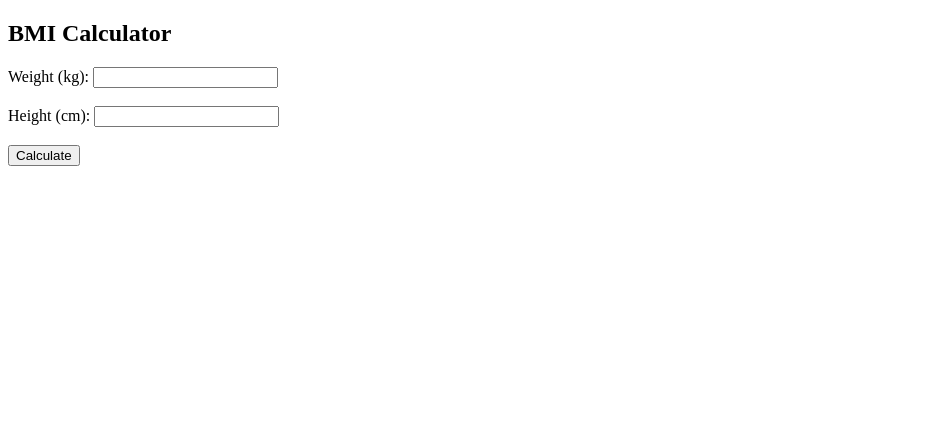
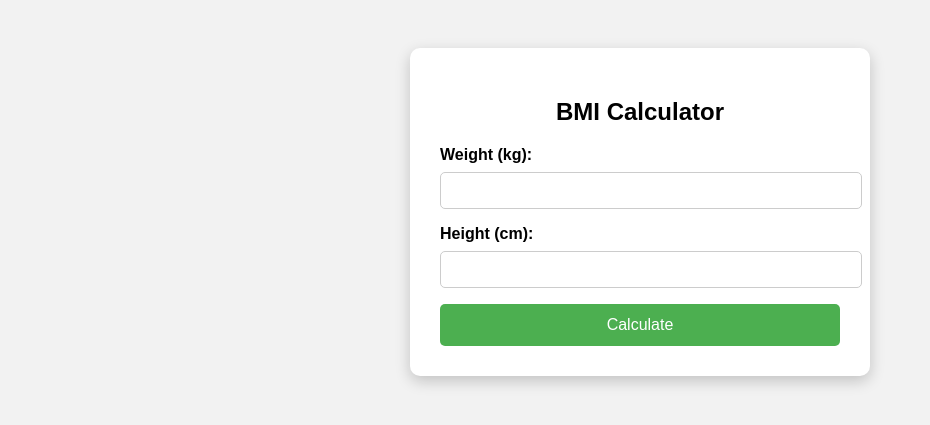
Before and after one commit to AMK-DSAI25/BMI_WebApp, a Python web app: template templates/index.html in a window 1280 px wide. Shown: the top 425 px of the page, without its empty margins (0-930 px from the left). Run offline with Jinja, Linux system fonts and the light colour scheme; the template is opened without the code that fills it, so the values that code supplies are empty.

Commit message:
Updated BMI Calculator with Visual Improvements

```diff
--- a/templates/index.html
+++ b/templates/index.html
@@ -1,21 +1,87 @@
 <!DOCTYPE html>
 <html>
 <head>
+    <meta charset="UTF-8">
     <title>BMI Calculator</title>
+    <style>
+        body {
+            font-family: Arial, sans-serif;
+            background: #f2f2f2;
+            padding: 40px;
+            display: flex;
+            justify-content: center;
+        }
+
+        .container {
+            background: white;
+            padding: 30px;
+            border-radius: 10px;
+            width: 100%;
+            max-width: 400px;
+            box-shadow: 0 5px 15px rgba(0,0,0,0.2);
+        }
+
+        h2 {
+            text-align: center;
+            margin-bottom: 20px;
+        }
+
+        label {
+            font-weight: bold;
+        }
+
+        input[type="number"] {
+            width: 100%;
+            padding: 10px;
+            margin: 8px 0 16px 0;
+            border-radius: 5px;
+            border: 1px solid #ccc;
+        }
+
+        input[type="submit"] {
+            width: 100%;
+            background-color: #4CAF50;
+            color: white;
+            padding: 12px;
+            border: none;
+            border-radius: 5px;
+            font-size: 16px;
+            cursor: pointer;
+        }
+
+        input[type="submit"]:hover {
+            background-color: #45a049;
+        }
+
+        .result {
+            margin-top: 20px;
+            padding: 15px;
+            border-radius: 8px;
+            color: white;
+            font-size: 18px;
+            text-align: center;
+        }
+    </style>
 </head>
 <body>
+    <div class="container">
         <h2>BMI Calculator</h2>
         <form method="POST">
-        <label>Weight (kg):</label>
-        <input type="number" name="weight" required><br><br>
-        <label>Height (cm):</label>
-        <input type="number" name="height" required><br><br>
+            <label for="weight">Weight (kg):</label>
+            <input type="number" name="weight" id="weight" required>
+
+            <label for="height">Height (cm):</label>
+            <input type="number" name="height" id="height" required>
+
             <input type="submit" value="Calculate">
         </form>
 
         {% if bmi %}
-        <h3>Your BMI: {{ bmi }}</h3>
-        <p>Category: {{ category }}</p>
+            <div class="result" style="background-color: {{ color }};">
+                <p><strong>Your BMI:</strong> {{ bmi }}</p>
+                <p><strong>Category:</strong> {{ category }}</p>
+            </div>
         {% endif %}
+    </div>
 </body>
 </html>
```
Also changed, not shown: app.py (+12 -8 lines). Lines whose indentation alone changed are shown as unchanged.
